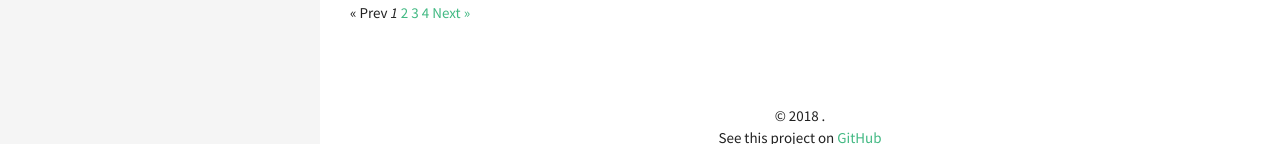
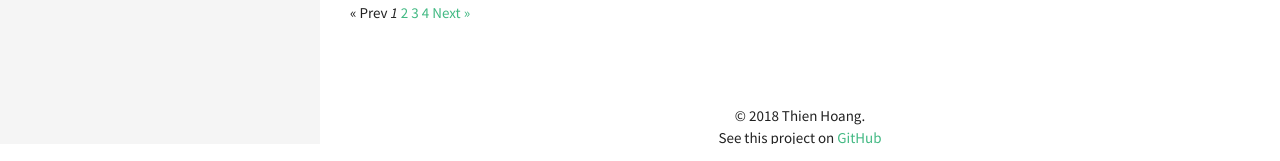
Before and after one commit to hoangvanthien/hoangvanthien.github.io, a Jekyll site: the page built from index.html, in a window 1280 px wide. Shown: the part 2383-2544 px from the top of the page. Built offline with Jekyll 4.4.1, drawn with Linux system fonts in a browser that asks for light colours; the list of posts is cut into pages by our own code.

Commit message:
Fix copyright display

```diff
--- a/_config.yml
+++ b/_config.yml
@@ -35,6 +35,7 @@ kramdown:
 owner:
   vorname: Thien
   familienname: Hoang
+  name: Thien Hoang
   avatar: favicon.png
   job: "Student"
   bio: "''I think I just got smarter!''<br>''Nope.''<br>––Ogre Magi (on leveling up)"
```
